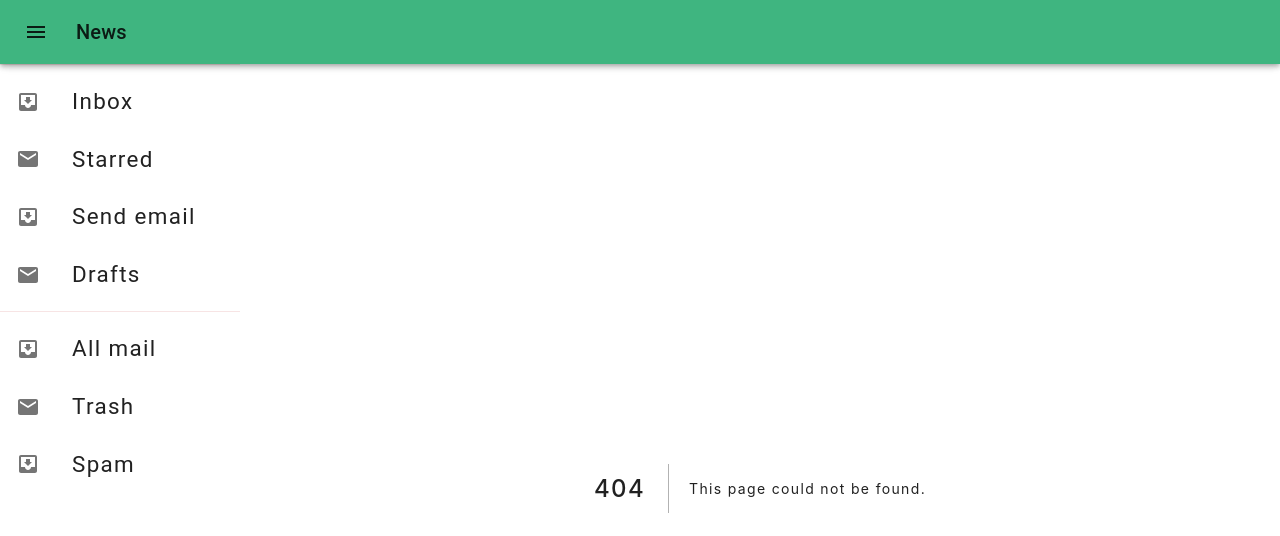
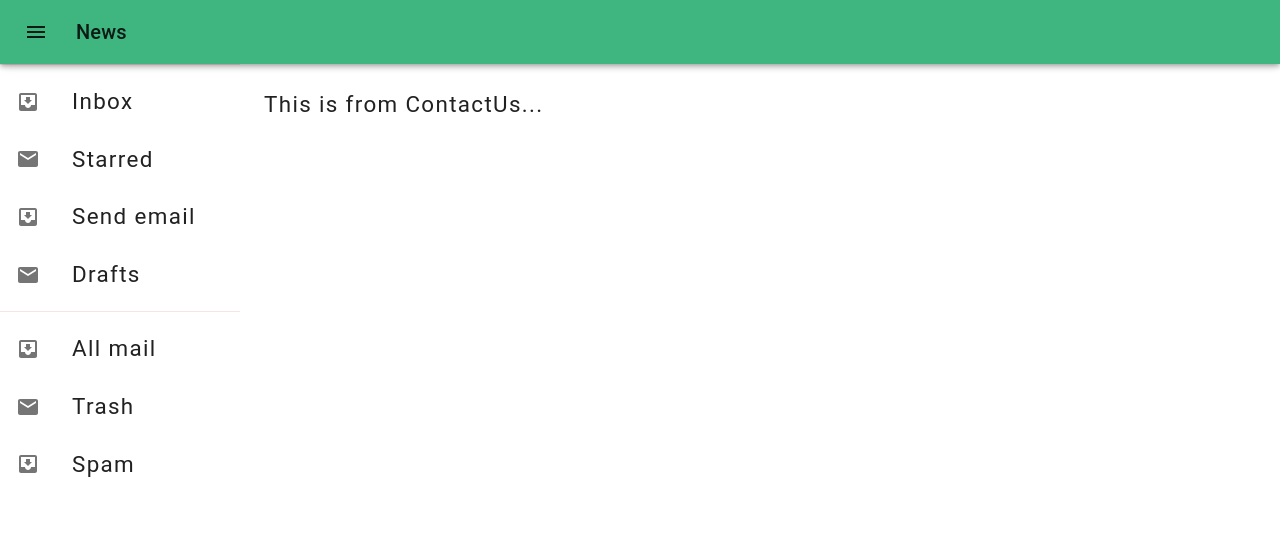
Before and after one commit to trcodeers/nextjs-app, a Next.js app: page /contact-us in a window 1280 px wide. Before the commit this address had no page. Shown: the top 536 px of the page. Built offline with nearby package versions, Linux system fonts and the light colour scheme.

Commit message:
add contact us

```diff
--- /dev/null
+++ b/pages/contact-us.tsx
@@ -0,0 +1,11 @@
+import type { NextPage } from 'next'
+
+const ContactUs: NextPage = () => {
+  return (
+    <div>
+      This is from ContactUs...
+    </div>
+  )
+}
+
+export default ContactUs
```
